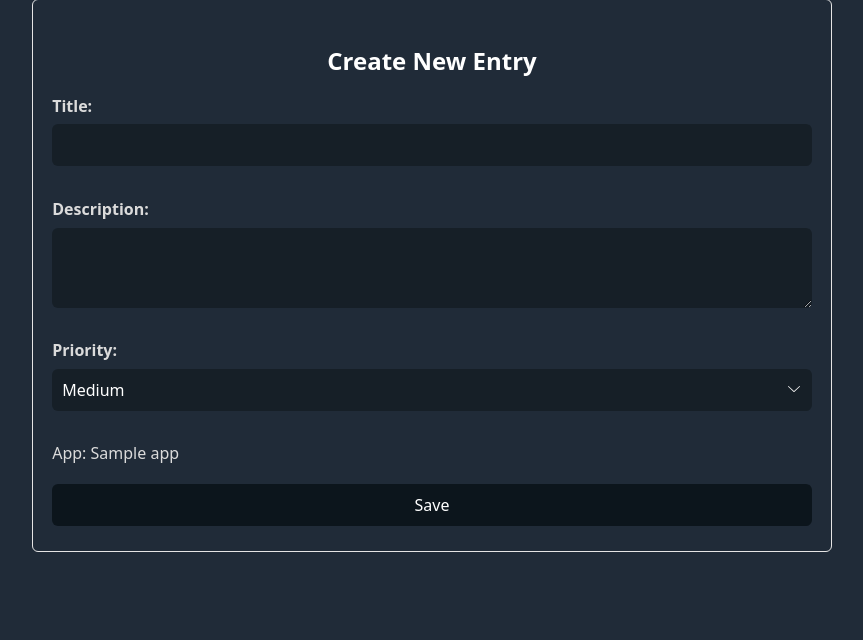
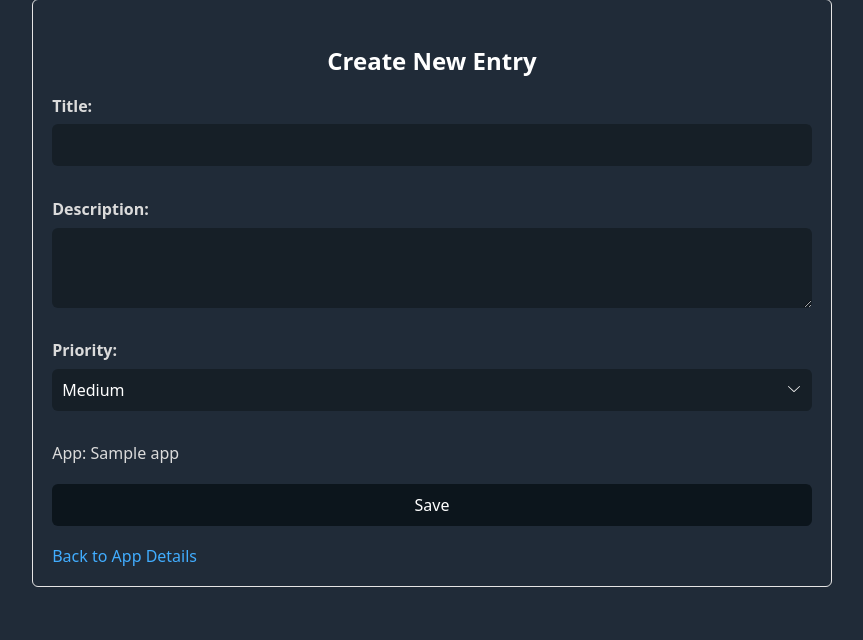
Before and after one commit to bartlomiej-aleksiejczyk/DevDossier, a Django app: page /app/1/entry/create/ in a window 1280 px wide. Shown: the part 43-683 px from the top of the page, without its empty margins (208-1071 px from the left). Run offline with Django 4.2, Linux system fonts and the light colour scheme; tables that the repository leaves empty hold one stand-in row (values such as "Sample post"); some libraries are stand-ins or nearby versions.

Commit message:
Fix back button in entry_form template

```diff
--- a/tracker/templates/entry/entry_form.html
+++ b/tracker/templates/entry/entry_form.html
@@ -9,9 +9,9 @@
             {{ form.as_p }}
             <p>App: {{ app.name }}</p>
             <button type="submit">Save</button>
+            {% if app %}
+                <a class="secondary-button" href="{% url 'app_detail' app.pk %}">Back to App Details</a>
+            {% endif %}
         </form>
-        {% if form.instance.app %}
-            <a href="{% url 'app_detail' app.name %}">Back to App Details</a>
-        {% endif %}
     </div>
 {% endblock %}
```
